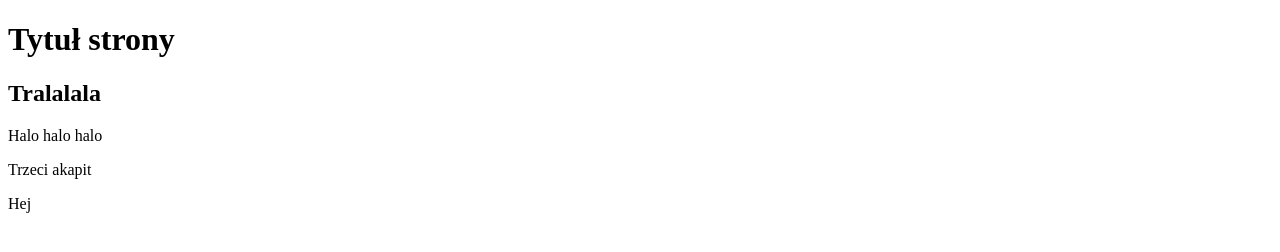
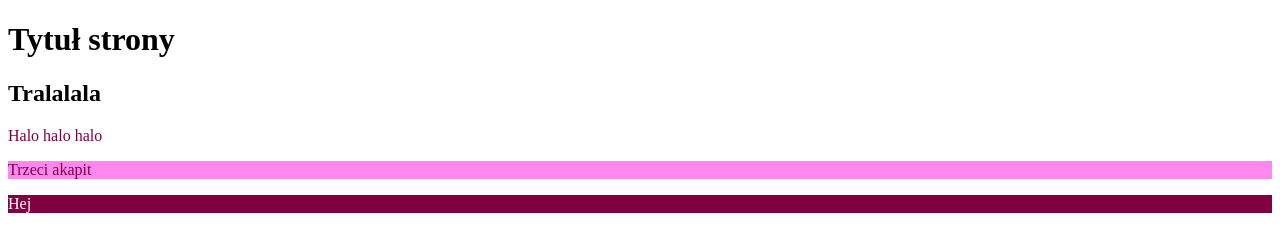
Before and after one commit to mateusza-szkolenia/2020-12-21-html5-js, a plain HTML site: page nauka1.html in a window 1280 px wide. Drawn offline with Linux system fonts and the light colour scheme.

Commit message:
przypomnienie podstaw CSS

```diff
--- a/nauka1.html
+++ b/nauka1.html
@@ -4,6 +4,18 @@
     <head>
         <meta charset="UTF-8">
         <title>Przykład 1</title>
+        <style>
+            p {
+                color: #800040;
+            }
+            p.wazne {
+                background-color: #ff88ee;
+            }
+            p#hej {
+                color: #fff;
+                background-color: #800040;
+            }
+        </style>
     </head>
     <body>
         <h1>Tytuł strony</h1>
@@ -13,8 +25,8 @@
             document.write("<p>Halo halo halo</p>")
         </script>
 
-        <p>Trzeci akapit</p>
+        <p class="wazne">Trzeci akapit</p>
 
-        <p>Hej</p>
+        <p id="hej">Hej</p>
     </body>
 </html>
```
